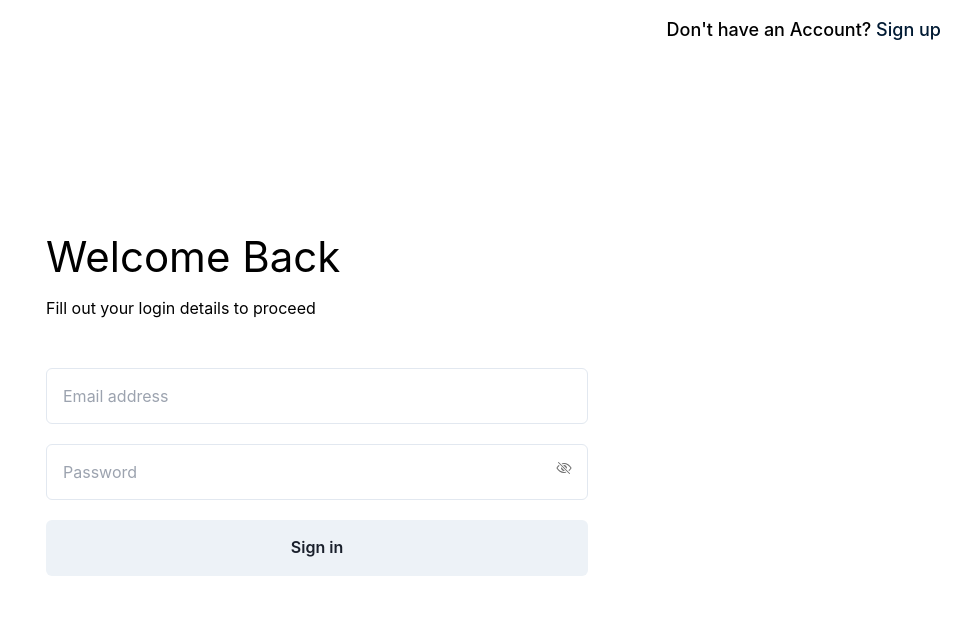
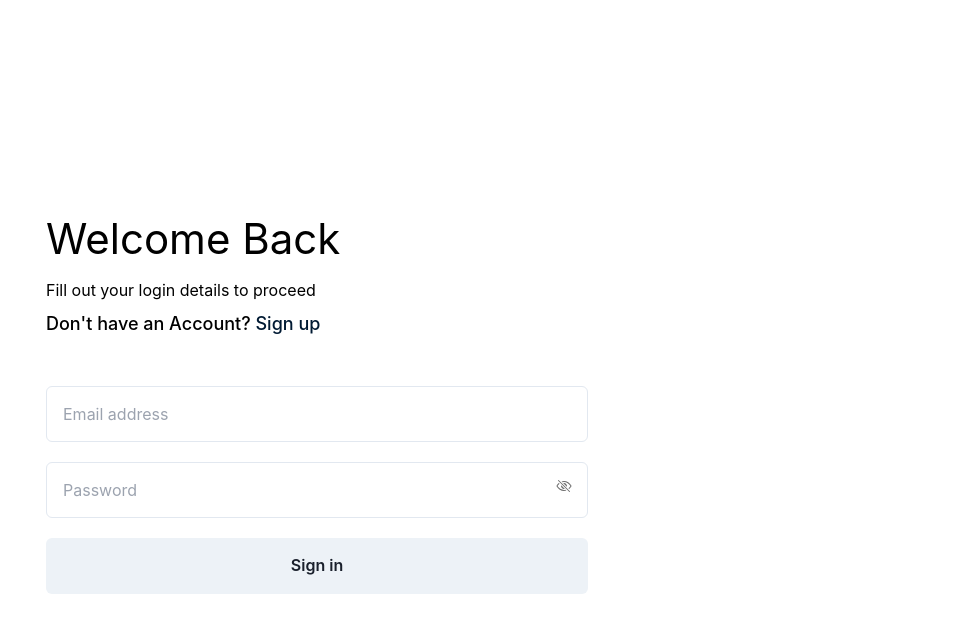
Before and after one commit to alalade191/student-info-management-system, a Next.js app: page / in a window 1280 px wide. Shown: the top 632 px of the page, without its empty margins (323-1280 px from the left). Built offline with nearby package versions, Linux system fonts and the light colour scheme.

Commit message:
New fixes on auth

```diff
--- a/src/app/(auth)/signup/page.tsx
+++ b/src/app/(auth)/signup/page.tsx
@@ -69,15 +69,7 @@ const SignUp = () => {
   return (
     <section className="flex items-center w-full justify-center px-4 md:px-6 lg:px-14  h-screen relative">
       <ToastContainer />
-      <div className="absolute right-4 top-4 font-medium text-lg text-black ">
-        Already have an Account?{" "}
-        <Link
-          href="/"
-          className="text-[#001A33] cursor-pointer hover:text-blue-600"
-        >
-          Log in
-        </Link>
-      </div>
+
       <section className=" h-full w-full items-center flex flex-col justify-center relative">
         <section className="lg:w-[33.875rem] w-full flex flex-col lg:gap-12 gap-5">
           <div className="flex flex-col space-y-2">
@@ -85,6 +77,15 @@ const SignUp = () => {
             <p className="font-normal text-base text-black">
               Fill out the first to get started with Funder
             </p>
+            <div className="font-medium text-lg text-black ">
+              Already have an Account?{" "}
+              <Link
+                href="/"
+                className="text-[#001A33] cursor-pointer hover:text-blue-600"
+              >
+                Log in
+              </Link>
+            </div>
           </div>
           <div>
             <form
--- a/src/app/page.tsx
+++ b/src/app/page.tsx
@@ -65,15 +65,7 @@ const SignIn = () => {
   return (
     <section className="flex items-center w-full justify-center px-4 md:px-6 lg:px-14  h-screen relative">
       <ToastContainer />
-      <div className="absolute right-4 top-4 font-medium text-lg text-black ">
-        Don&apos;t have an Account?{" "}
-        <Link
-          href="/signup"
-          className="text-[#001A33] cursor-pointer hover:text-blue-600"
-        >
-          Sign up
-        </Link>
-      </div>
+
       <section className=" h-full w-full items-center flex flex-col justify-center relative">
         <section className="lg:w-[33.875rem] w-full flex flex-col lg:gap-12 gap-5">
           <div className="flex flex-col space-y-2">
@@ -82,7 +74,16 @@ const SignIn = () => {
             </h3>
             <p className="font-normal text-base text-black">
               Fill out your login details to proceed
-            </p>
+            </p>{" "}
+            <div className="font-medium text-lg text-black ">
+              Don&apos;t have an Account?{" "}
+              <Link
+                href="/signup"
+                className="text-[#001A33] cursor-pointer hover:text-blue-600"
+              >
+                Sign up
+              </Link>
+            </div>
           </div>
           <div>
             <form
```
Also changed, not shown: data/students.json (+8 -0 lines).
